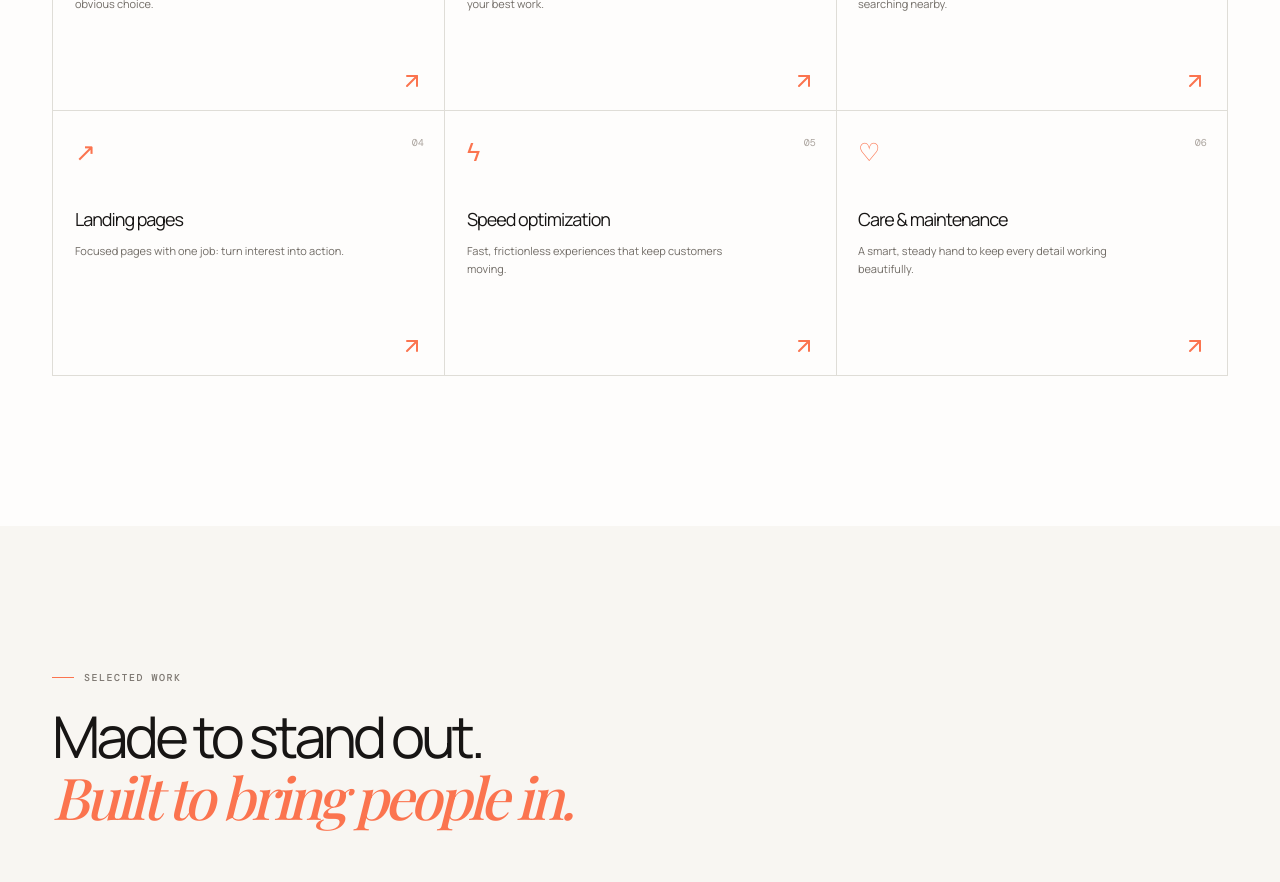
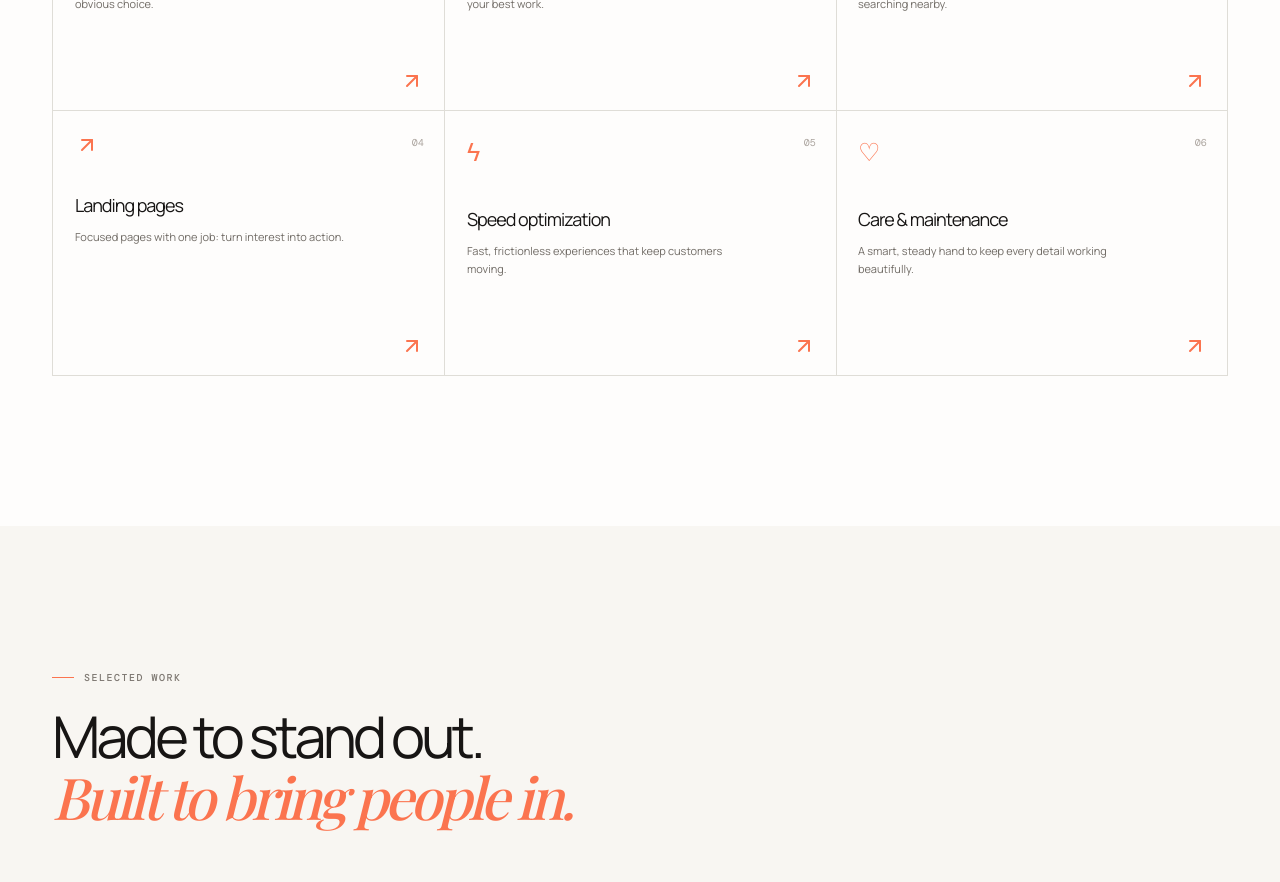
Before and after one commit to sezerz1121/Lumiiko2, a React (Vite) app: page / in a window 1280 px wide. Shown: the part 1740-2622 px from the top of the page. Built offline with nearby package versions, Linux system fonts and the light colour scheme; a web font is replaced by a local one.

Commit message:
Replace service arrow character with SVG

```diff
--- a/src/App.jsx
+++ b/src/App.jsx
@@ -340,7 +340,9 @@ function App() {
             "Care & maintenance",
           ].map((item, i) => (
             <article className="service-card reveal" key={item}>
-              <div className="icon">{["✦", "◌", "⌁", "↗", "ϟ", "♡"][i]}</div>
+              <div className="icon">
+                {i === 3 ? <Arrow /> : ["✦", "◌", "⌁", null, "ϟ", "♡"][i]}
+              </div>
               <span>0{i + 1}</span>
               <h3>{item}</h3>
               <p>
```
